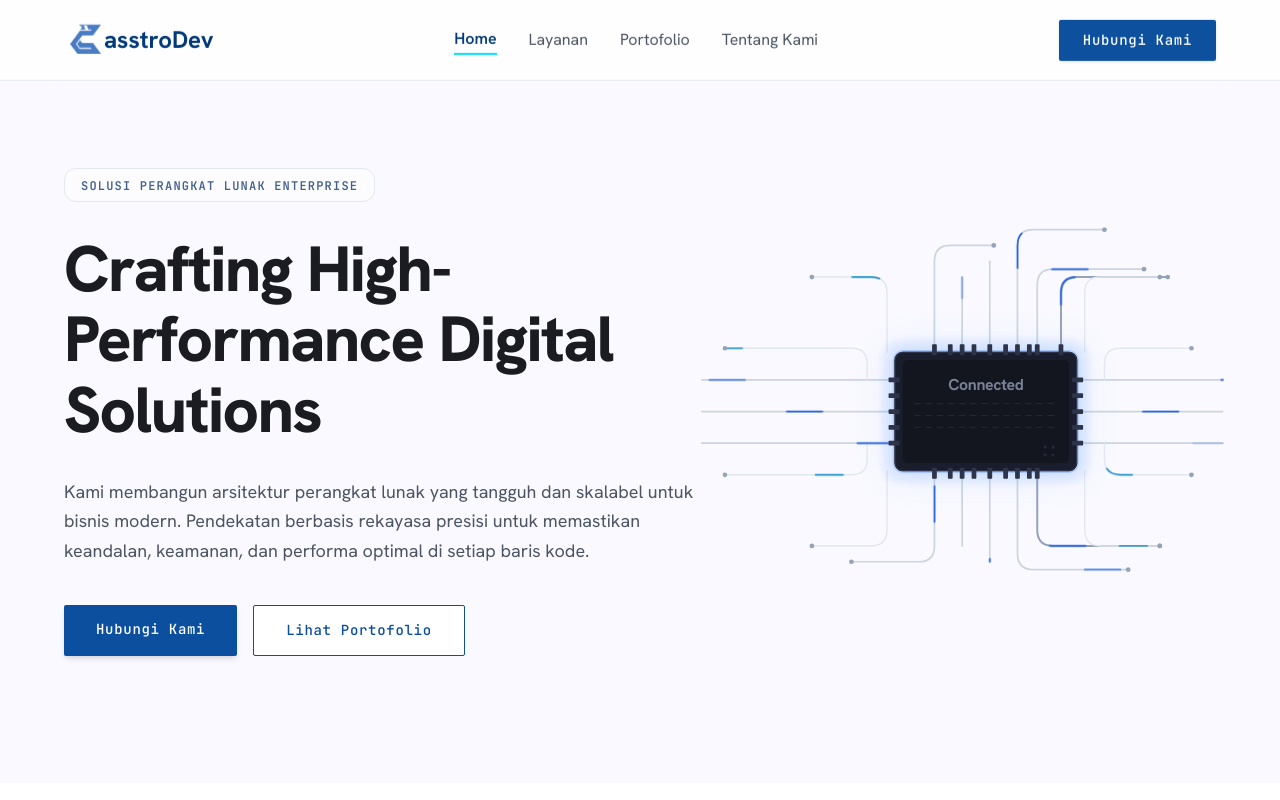
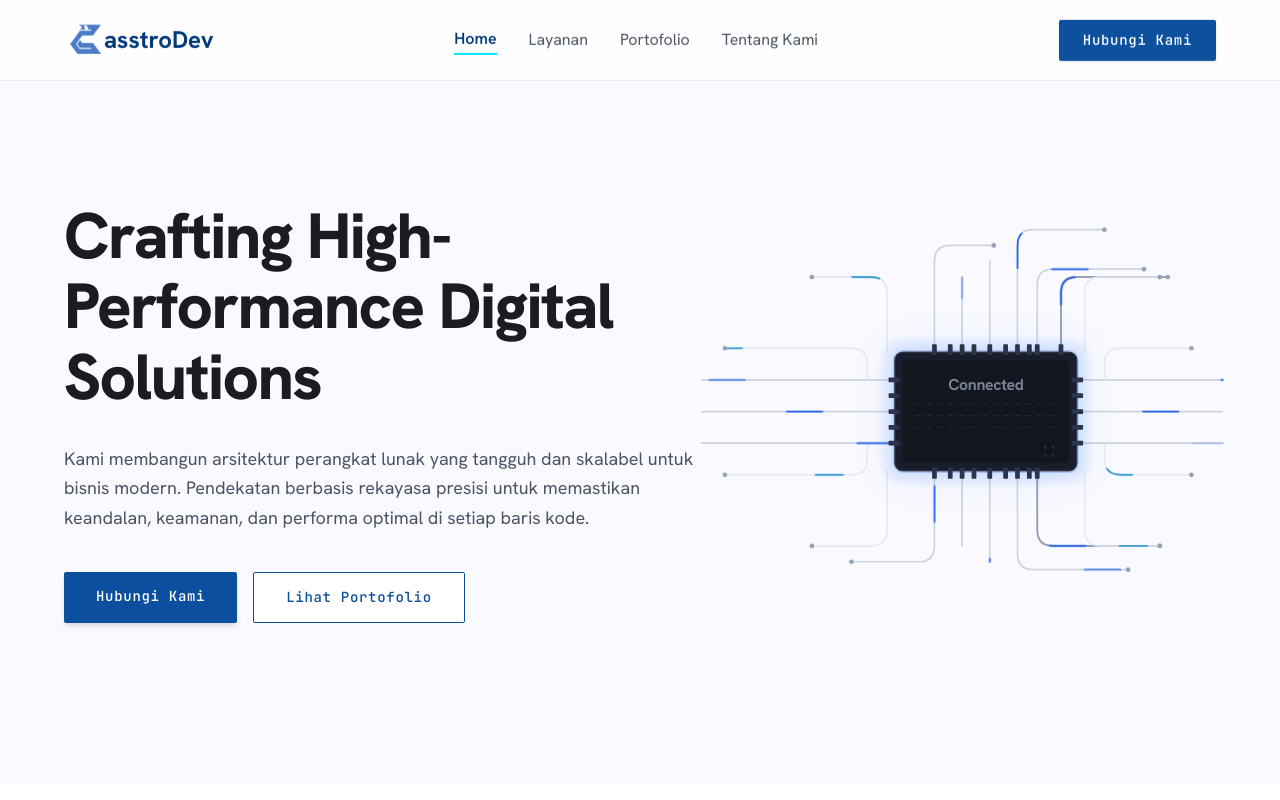
Before and after one commit to Aldikurniawan19/CasstroDev, a Next.js app: page / in a window 1280 px wide. Shown: the top 800 px of the page. Built offline with nearby package versions, Linux system fonts and the light colour scheme.

Commit message:
feat: implement AboutHero and Home Hero components

```diff
--- a/src/components/home/Hero.tsx
+++ b/src/components/home/Hero.tsx
@@ -5,11 +5,6 @@ export default function Hero() {
   return (
     <section className="pt-8 md:pt-14 pb-16 md:pb-24 grid-layout items-center" id="hero">
       <Reveal className="col-span-4 md:col-span-8 xl:col-span-7 flex flex-col gap-stack-lg">
-        <div className="inline-block px-4 py-1 border border-border-subtle rounded-full w-fit bg-white/50 backdrop-blur-sm">
-          <span className="font-label-sm text-label-sm text-secondary uppercase tracking-widest font-semibold">
-            Solusi Perangkat Lunak Enterprise
-          </span>
-        </div>
 
         <h1 className="font-display-lg-mobile text-display-lg-mobile md:font-display-lg md:text-display-lg text-text-main tracking-tight">
           Crafting High-Performance Digital Solutions
--- a/src/components/tentang-kami/AboutHero.tsx
+++ b/src/components/tentang-kami/AboutHero.tsx
@@ -4,11 +4,6 @@ export default function AboutHero() {
   return (
     <section className="pt-8 md:pt-14 pb-16 md:pb-24 grid grid-cols-4 md:grid-cols-12 gap-gutter items-center" id="about-hero">
       <Reveal className="col-span-4 md:col-span-7 flex flex-col gap-stack-lg">
-        <div className="inline-block px-4 py-1 border border-border-subtle rounded-full w-fit bg-white/50">
-          <span className="font-label-sm text-label-sm text-primary uppercase tracking-widest font-semibold">
-            Kisah Kami
-          </span>
-        </div>
         <h1 className="font-display-lg-mobile text-display-lg-mobile md:font-display-lg md:text-display-lg text-primary leading-tight">
           Membangun Perangkat Lunak dengan <span className="text-secondary">Presisi.</span>
         </h1>
```
